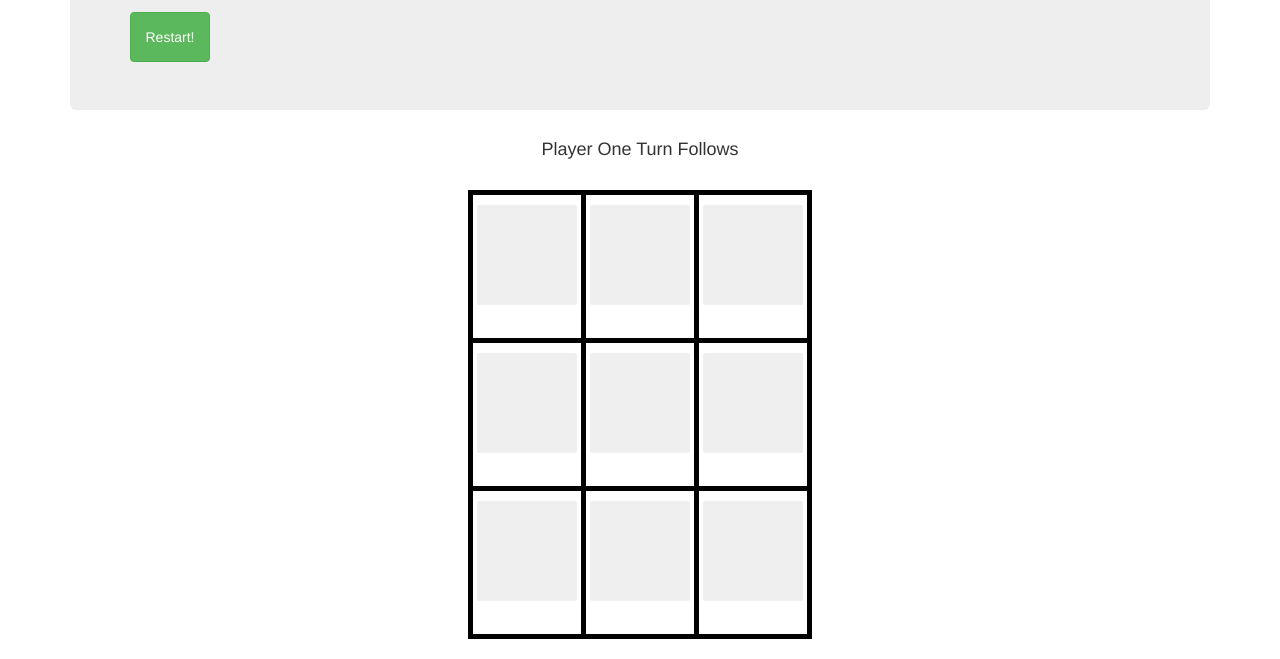
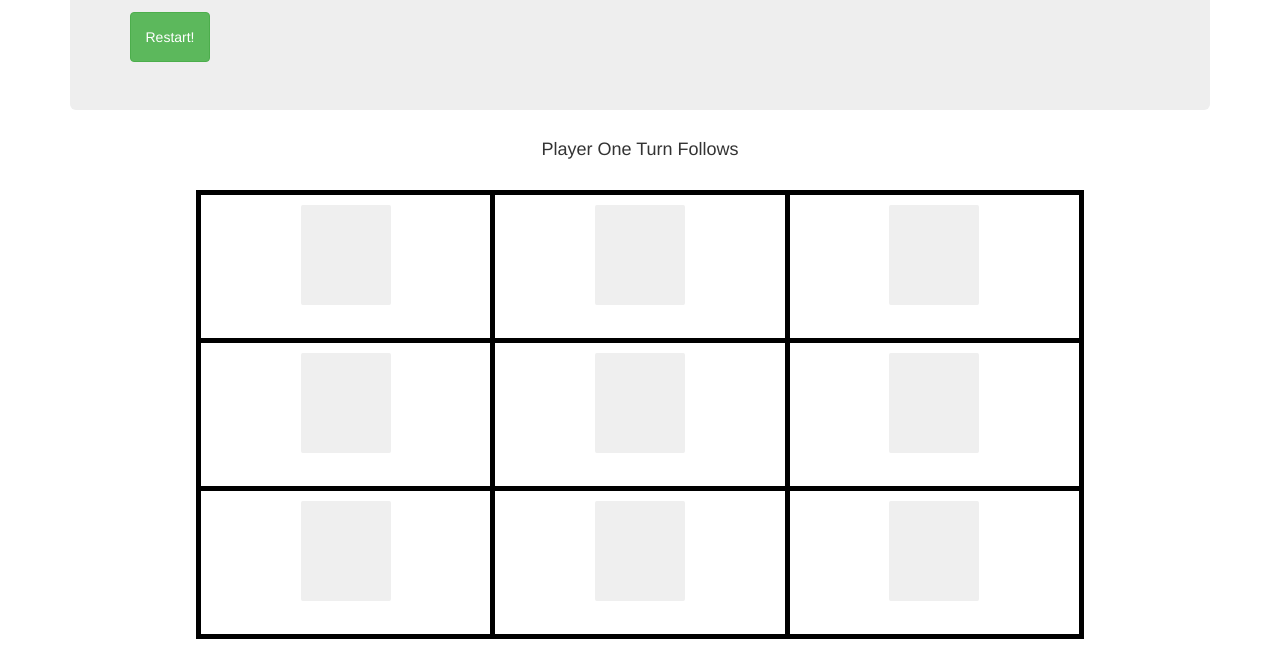
Before and after one commit to Samuel-IG16/Tic-tac-toe, a plain HTML site: page index.html in a window 1280 px wide. Shown: the part 180-839 px from the top of the page. Drawn offline with nearby package versions, Linux system fonts and the light colour scheme.

Commit message:
Update Tic-tac-toe.css

```diff
--- a/Tic-tac-toe.css
+++ b/Tic-tac-toe.css
@@ -1,13 +1,13 @@
 td{
   height: 100px;
-  width: 100px;
+  width: 90px;
   text-align: center;
   border: 5px solid black;
   font-size: 100px
 }
 button{
   height: 100px;
-  width: 100px;
+  width: 90px;
   border: 0px transparent;
   border-radius: 2%;
   margin: 4px;
@@ -17,3 +17,17 @@ button{
   height: 50px;
   width: 80px;
 }
+table {
+width: 100%;}
+
+/* if the browser window is at least 800px-s wide: */
+@media screen and (min-width: 800px) {
+  table {
+  width: 90%;}
+}
+
+/* if the browser window is at least 1000px-s wide: */
+@media screen and (min-width: 1000px) {
+  table {
+  width: 80%;}
+}
```
